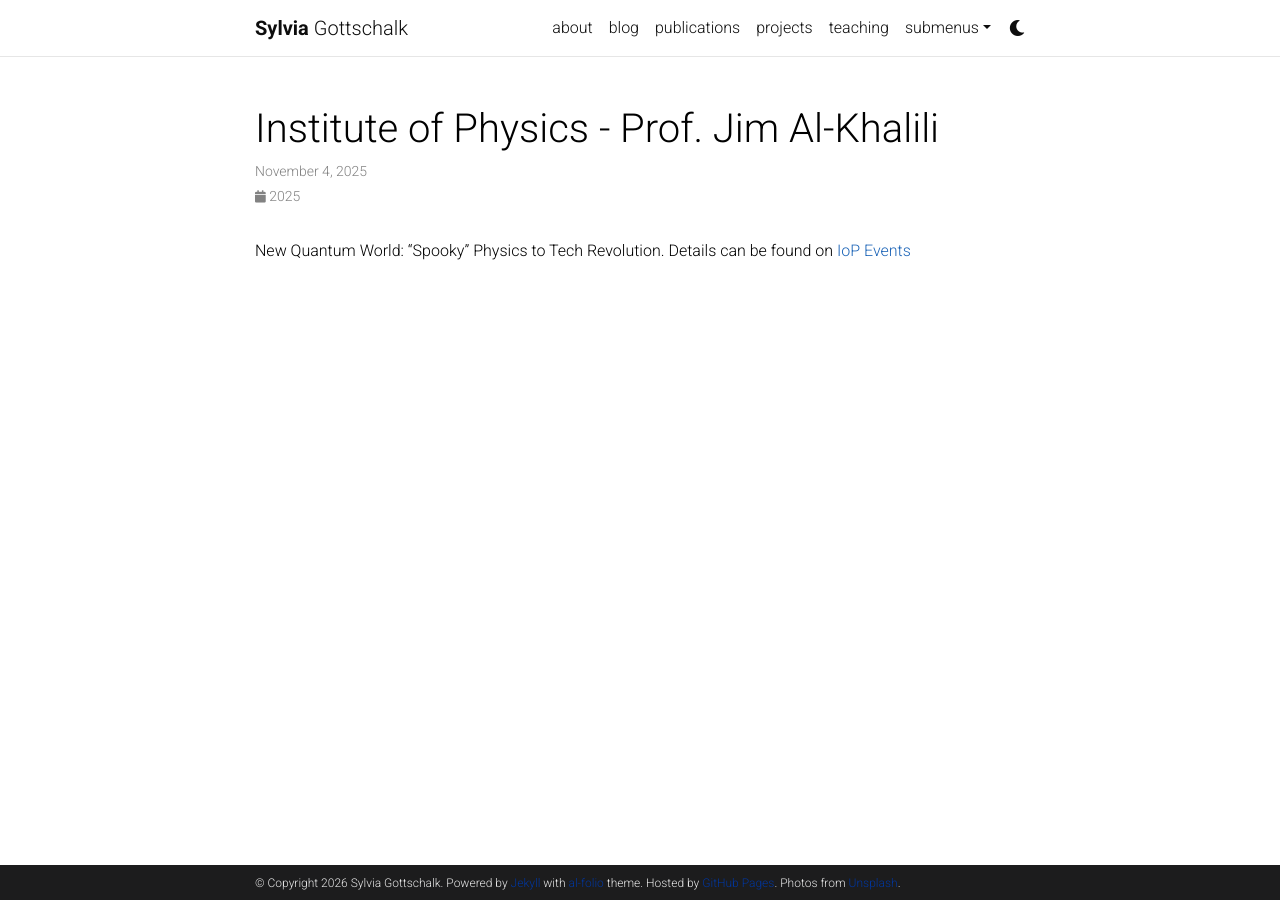
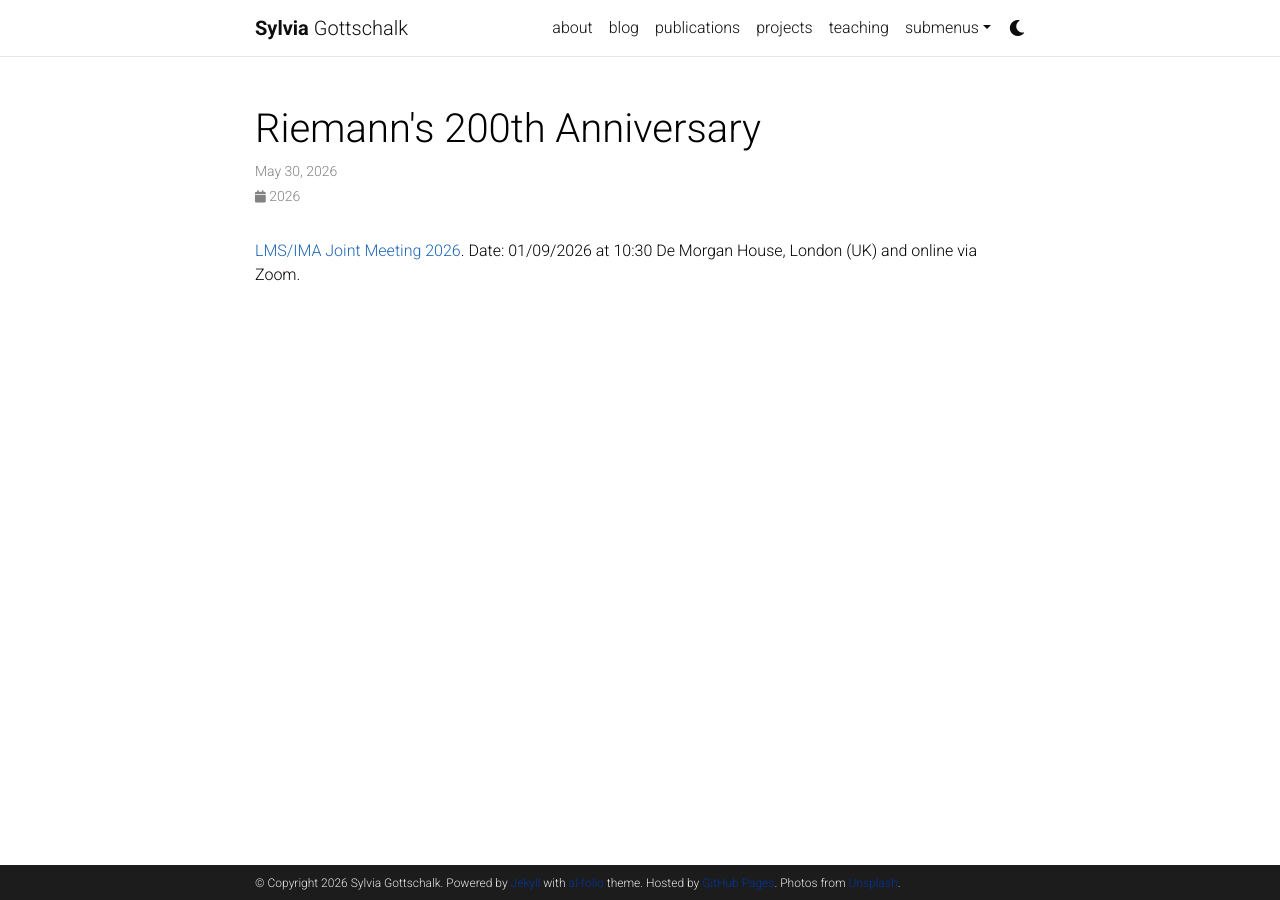
Before and after one commit to sdgottschalk/sgottschalk.io, a Jekyll site: the page built from _news/announcement_3.md, in a window 1280 px wide. Built offline with Jekyll 4.4.1, drawn with Linux system fonts in a browser that asks for light colours; comment, search, counter and statistics services are not loaded; a style sheet for code colours, icons or effects is not loaded.

Commit message:
Revise announcement title and event date
Updated the title and date for the announcement, and modified the event details.

```diff
--- a/_news/announcement_3.md
+++ b/_news/announcement_3.md
@@ -1,9 +1,9 @@
 ---
 layout: post
-title: Institute of Physics - Prof. Jim Al-Khalili
-date: 2025-11-04 07:59:00-0400
+title: Riemann's 200th Anniversary
+date: 2026-05-30 07:59:00-0400
 inline: false
 related_posts: false
 ---
 
-New Quantum World: “Spooky” Physics to Tech Revolution. Details can be found on [IoP Events](https://www.iop.org/events/prof-jim-al-khalili-new-quantum-world-spooky-physics-tech-revolution)
+[LMS/IMA Joint Meeting 2026](https://www.lms.ac.uk/events/lms-ima-joint-meeting-2026). Date: 01/09/2026 at 10:30 De Morgan House, London (UK) and online via Zoom.
```
